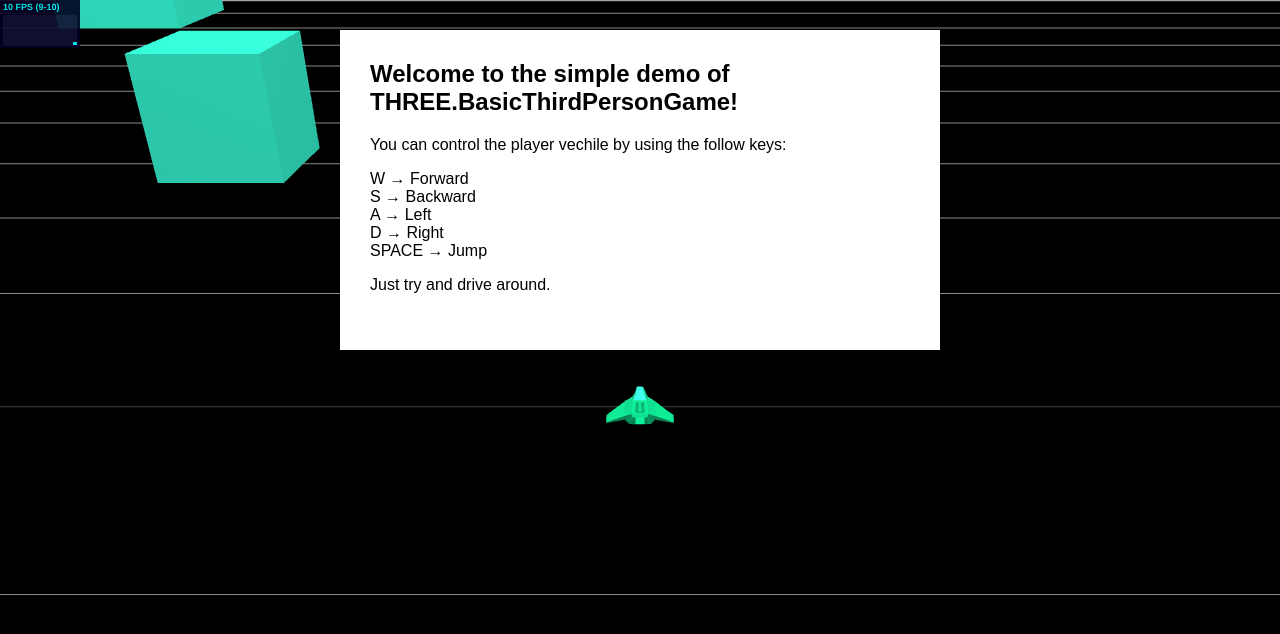
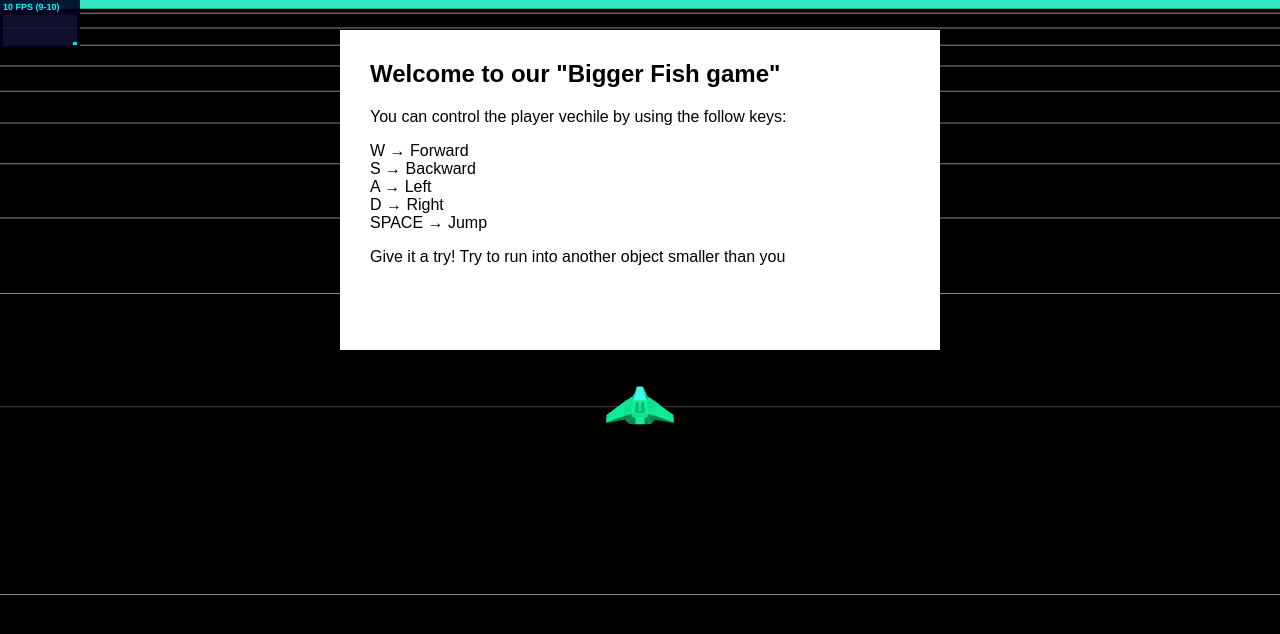
Before and after one commit to DanielDeLaGarza/CS464_Final_Project, a website: page testProject/demo1_simple.html in a window 1280 px wide. Drawn offline with Linux system fonts and the light colour scheme; animation ran at ten frames a second.

Commit message:
added walls to the fish tank

```diff
--- a/testProject/demo1_simple.html
+++ b/testProject/demo1_simple.html
@@ -39,10 +39,10 @@
 		<div id="game"></div>
 
 		<div id="infobox-intro" class="infobox">
-			<h2>Welcome to the simple demo of THREE.BasicThirdPersonGame!</h2>
+			<h2>Welcome to our "Bigger Fish game"</h2>
 			<p>You can control the player vechile by using the follow keys:</p>
 			<p>W &rarr; Forward<br />S &rarr; Backward<br />A &rarr; Left<br />D &rarr; Right<br />SPACE &rarr; Jump</p>
-			<p>Just try and drive around.</p>
+			<p>Give it a try! Try to run into another object smaller than you</p>
 		</div>
 
 		<script src="js/libs/stats.min.js"></script>
--- a/testProject/js/game/game.core.js
+++ b/testProject/js/game/game.core.js
@@ -9,7 +9,7 @@ window.game.core = function () {
 	var _game = {
 		// Attributes
 
-//_________TODO__MAKE_AN_AUTOMATIC_PLAYER_ENEMY
+//_________TODO__MAKE_AN_AUTOMATIC_PLAYER_ENEMY________________
 //________________________________________________________________
 		player: {
 			// Attributes
@@ -278,41 +278,34 @@ window.game.core = function () {
 
 				// Add some boxes
 				_cannon.createRigidBody({
-					shape: new CANNON.Box(new CANNON.Vec3(30, 30, 30)),
+					shape: new CANNON.Box(new CANNON.Vec3(floorSize, 50, 150)),
 					mass: 0,
-					position: new CANNON.Vec3(-240, -200, 30 - 1),
+					position: new CANNON.Vec3(0, floorSize, 0),
+					meshMaterial: new THREE.MeshLambertMaterial({ color: window.game.static.colors.cyan }),
+					physicsMaterial: _cannon.solidMaterial
+				});
+				// Add some boxes
+				_cannon.createRigidBody({
+					shape: new CANNON.Box(new CANNON.Vec3(floorSize, 50, 150)),
+					mass: 0,
+					position: new CANNON.Vec3(0, -floorSize, 0),
 					meshMaterial: new THREE.MeshLambertMaterial({ color: window.game.static.colors.cyan }),
 					physicsMaterial: _cannon.solidMaterial
 				});
 
+				// Add some boxes
 				_cannon.createRigidBody({
-					shape: new CANNON.Box(new CANNON.Vec3(30, 30, 30)),
+					shape: new CANNON.Box(new CANNON.Vec3(50, floorSize, 150)),
 					mass: 0,
-					position: new CANNON.Vec3(-300, -260, 90),
+					position: new CANNON.Vec3(floorSize, 0, 0),
 					meshMaterial: new THREE.MeshLambertMaterial({ color: window.game.static.colors.cyan }),
 					physicsMaterial: _cannon.solidMaterial
 				});
-
+				// Add some boxes
 				_cannon.createRigidBody({
-					shape: new CANNON.Box(new CANNON.Vec3(30, 30, 30)),
+					shape: new CANNON.Box(new CANNON.Vec3(50, floorSize, 150)),
 					mass: 0,
-					position: new CANNON.Vec3(-180, -200, 150),
-					meshMaterial: new THREE.MeshLambertMaterial({ color: window.game.static.colors.cyan }),
-					physicsMaterial: _cannon.solidMaterial
-				});
-
-				_cannon.createRigidBody({
-					shape: new CANNON.Box(new CANNON.Vec3(30, 30, 30)),
-					mass: 0,
-					position: new CANNON.Vec3(-120, -140, 210),
-					meshMaterial: new THREE.MeshLambertMaterial({ color: window.game.static.colors.cyan }),
-					physicsMaterial: _cannon.solidMaterial
-				});
-
-				_cannon.createRigidBody({
-					shape: new CANNON.Box(new CANNON.Vec3(30, 30, 30)),
-					mass: 0,
-					position: new CANNON.Vec3(-60, -80, 270),
+					position: new CANNON.Vec3(-floorSize, 0, 0),
 					meshMaterial: new THREE.MeshLambertMaterial({ color: window.game.static.colors.cyan }),
 					physicsMaterial: _cannon.solidMaterial
 				});
```
